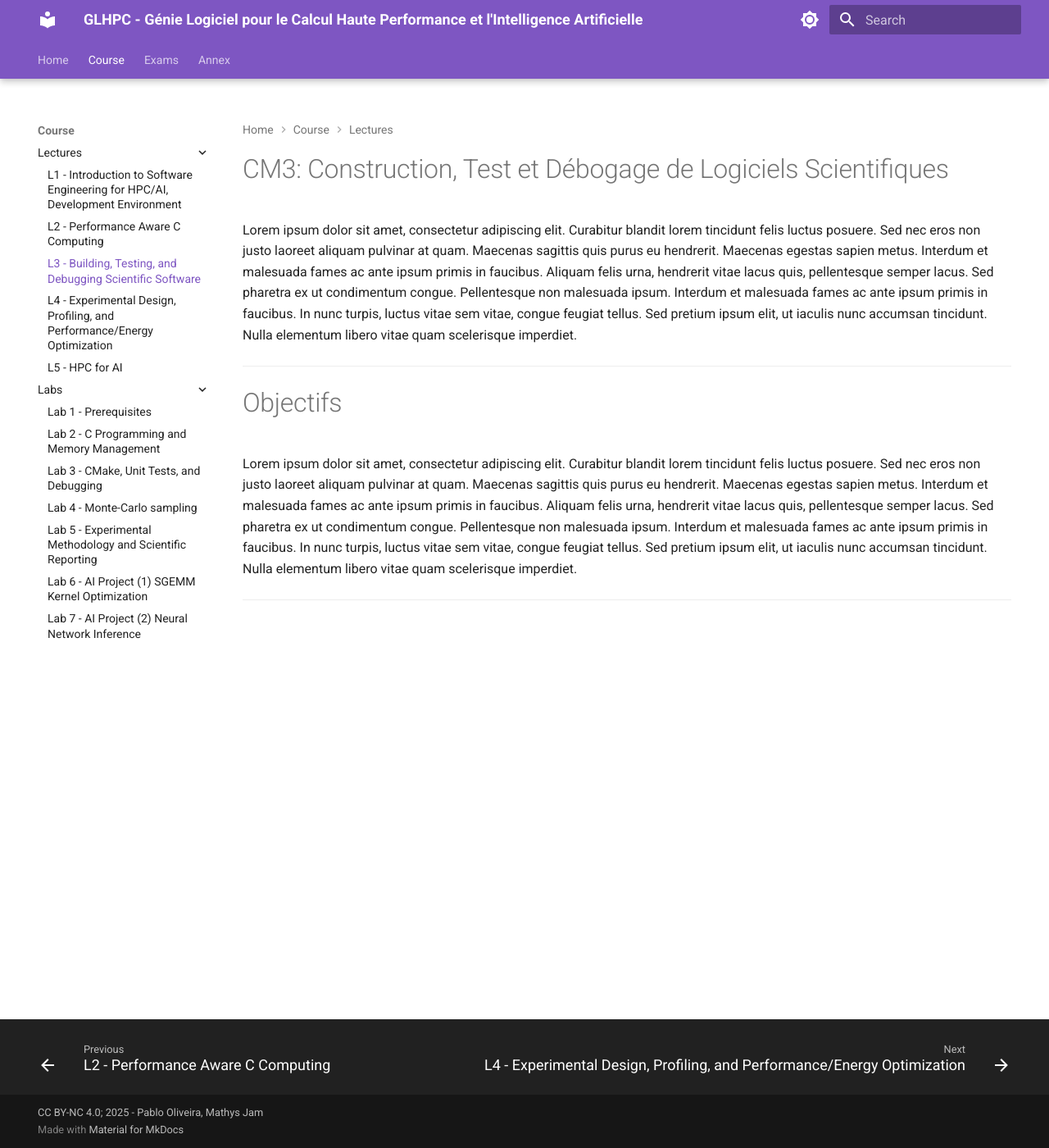
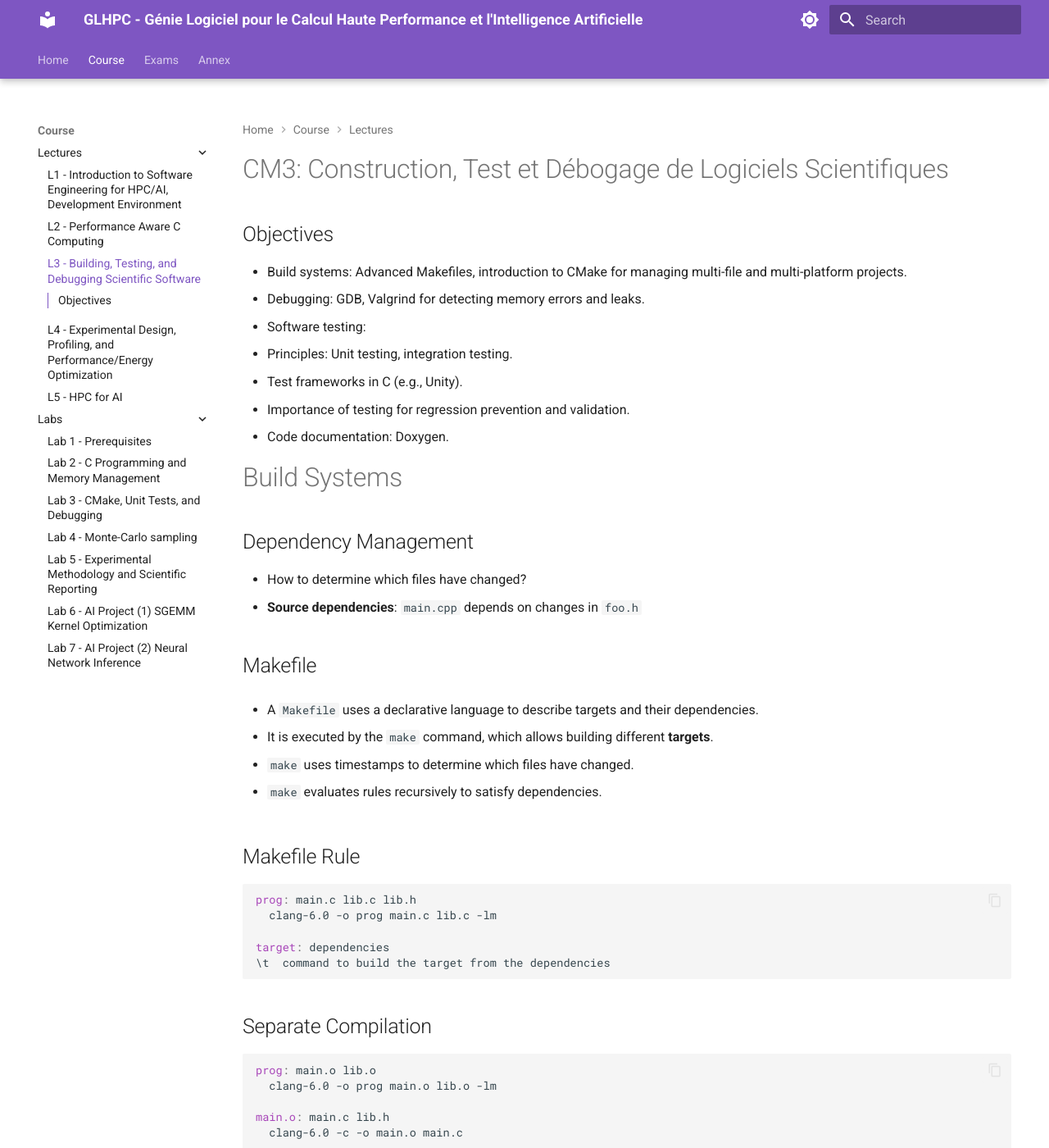
Before and after one commit to M1-CHPS/glhpc, an MkDocs documentation site: the page built from docs/lecture3.md, in a window 1280 px wide and 1400 px high. Shown: the whole window at 82% size. Built offline with MkDocs 1.6.1 and Material for MkDocs 9.7.7, drawn with Linux system fonts in a browser that asks for light colours; some of the changed text lies outside the part shown.

Commit message:
Start working on lecture 3

````diff
--- a/docs/lecture3.md
+++ b/docs/lecture3.md
@@ -14,12 +14,152 @@ header-includes:
 
 # CM3: Construction, Test et Débogage de Logiciels Scientifiques
 
-Lorem ipsum dolor sit amet, consectetur adipiscing elit. Curabitur blandit lorem tincidunt felis luctus posuere. Sed nec eros non justo laoreet aliquam pulvinar at quam. Maecenas sagittis quis purus eu hendrerit. Maecenas egestas sapien metus. Interdum et malesuada fames ac ante ipsum primis in faucibus. Aliquam felis urna, hendrerit vitae lacus quis, pellentesque semper lacus. Sed pharetra ex ut condimentum congue. Pellentesque non malesuada ipsum. Interdum et malesuada fames ac ante ipsum primis in faucibus. In nunc turpis, luctus vitae sem vitae, congue feugiat tellus. Sed pretium ipsum elit, ut iaculis nunc accumsan tincidunt. Nulla elementum libero vitae quam scelerisque imperdiet.
+## Objectives
 
----
+- Build systems: Advanced Makefiles, introduction to CMake for managing multi-file and multi-platform projects.
+- Debugging: GDB, Valgrind for detecting memory errors and leaks.
+- Software testing:
+  - Principles: Unit testing, integration testing.
+  - Test frameworks in C (e.g., Unity).
+  - Importance of testing for regression prevention and validation.
+- Code documentation: Doxygen.
 
-# Objectifs
+# Build Systems
 
-Lorem ipsum dolor sit amet, consectetur adipiscing elit. Curabitur blandit lorem tincidunt felis luctus posuere. Sed nec eros non justo laoreet aliquam pulvinar at quam. Maecenas sagittis quis purus eu hendrerit. Maecenas egestas sapien metus. Interdum et malesuada fames ac ante ipsum primis in faucibus. Aliquam felis urna, hendrerit vitae lacus quis, pellentesque semper lacus. Sed pharetra ex ut condimentum congue. Pellentesque non malesuada ipsum. Interdum et malesuada fames ac ante ipsum primis in faucibus. In nunc turpis, luctus vitae sem vitae, congue feugiat tellus. Sed pretium ipsum elit, ut iaculis nunc accumsan tincidunt. Nulla elementum libero vitae quam scelerisque imperdiet.
+## Dependency Management
 
----
+- How to determine which files have changed?
+- **Source dependencies**: `main.cpp` depends on changes in `foo.h`
+
+## Makefile
+
+- A `Makefile` uses a declarative language to describe targets and their dependencies.
+
+- It is executed by the `make` command, which allows building different **targets**.
+
+  - `make` uses timestamps to determine which files have changed.
+
+  - `make` evaluates rules recursively to satisfy dependencies.
+
+## Makefile Rule
+
+```Makefile
+prog: main.c lib.c lib.h
+  clang-6.0 -o prog main.c lib.c -lm
+
+target: dependencies
+\t  command to build the target from the dependencies
+```
+
+## Separate Compilation
+
+```Makefile
+prog: main.o lib.o
+  clang-6.0 -o prog main.o lib.o -lm
+
+main.o: main.c lib.h
+  clang-6.0 -c -o main.o main.c
+
+lib.o: lib.c lib.h
+  clang-6.0 -c -o lib.o lib.c
+```
+
+If `lib.c` is modified, which commands will be executed?
+
+## Phony Targets
+
+You can add targets that do not correspond to a produced file. For example, it is useful to add a `clean` target to clean the project.
+
+```Makefile
+clean:
+  rm -f *.o prog
+.PHONY: clean
+```
+
+`.PHONY` specifies that the `clean` rule should always be executed. Declaring all phony targets ensures they are always called (even if a file with the same name is created).
+
+## Default Rule
+
+```bash
+$ make clean
+$ make prog
+$ make
+```
+
+- If `make` is called with a rule, that rule is built.
+- If `make` is called without arguments, the first rule is built. It is customary to include a default `all:` rule as the first rule.
+
+```Makefile
+all: prog
+
+prog: ...
+```
+
+## Variables
+
+```Makefile
+CC=clang-6.0
+CFLAGS=-O2
+LDFLAGS=-lm
+
+prog: main.o lib.o
+  $(CC) -o prog main.o lib.o $(LDFLAGS)
+
+main.o: main.c lib.h
+  $(CC) $(CFLAGS) -c -o main.o main.c
+
+lib.o: lib.c lib.h
+  $(CC) $(CFLAGS) -c -o lib.o lib.c
+```
+
+Variables can be overridden when calling `make`, e.g.,
+```bash
+$ make CC=gcc
+```
+
+## Special Variables
+
+----  ------------------------
+`$@`  target name
+`$^`  all dependencies
+`$<`  first dependency
+----  ------------------------
+
+```Makefile
+prog: main.o lib.o
+  $(CC)  -o $@ $^ $(LDFLAGS)
+
+main.o: main.c lib.h
+  $(CC) $(CFLAGS) -c -o $@ $<
+
+lib.o: lib.c lib.h
+  $(CC) $(CFLAGS) -c -o $@ $<
+```
+
+The last two rules are very similar...
+
+## Implicit Rules
+
+### Before
+```Makefile
+main.o: main.c lib.h
+  $(CC) $(CFLAGS) -c -o $@ $<
+
+lib.o: lib.c lib.h
+  $(CC) $(CFLAGS) -c -o $@ $<
+```
+
+### With Implicit Rule
+```Makefile
+%.o: %.c
+  $(CC) $(CFLAGS) -c -o $@ $<
+
+main.o: lib.h
+lib.o: lib.h
+```
+
+## Other Build Systems
+
+- **automake / autoconf**: automatic generation of complex makefiles and management of system-specific configurations.
+
+- **cmake, scons**: successors to Makefile, offering more elegant syntax and new features.
````
Also changed, not shown: other parts of docs/lecture3.md (+1 -1 lines), docs/lab6.md (+1 -1 lines), docs/lab7.md (+1 -1 lines), docs/lecture4.md (+8 -8 lines), docs/image/lecture3/build-deps.svg (added).
